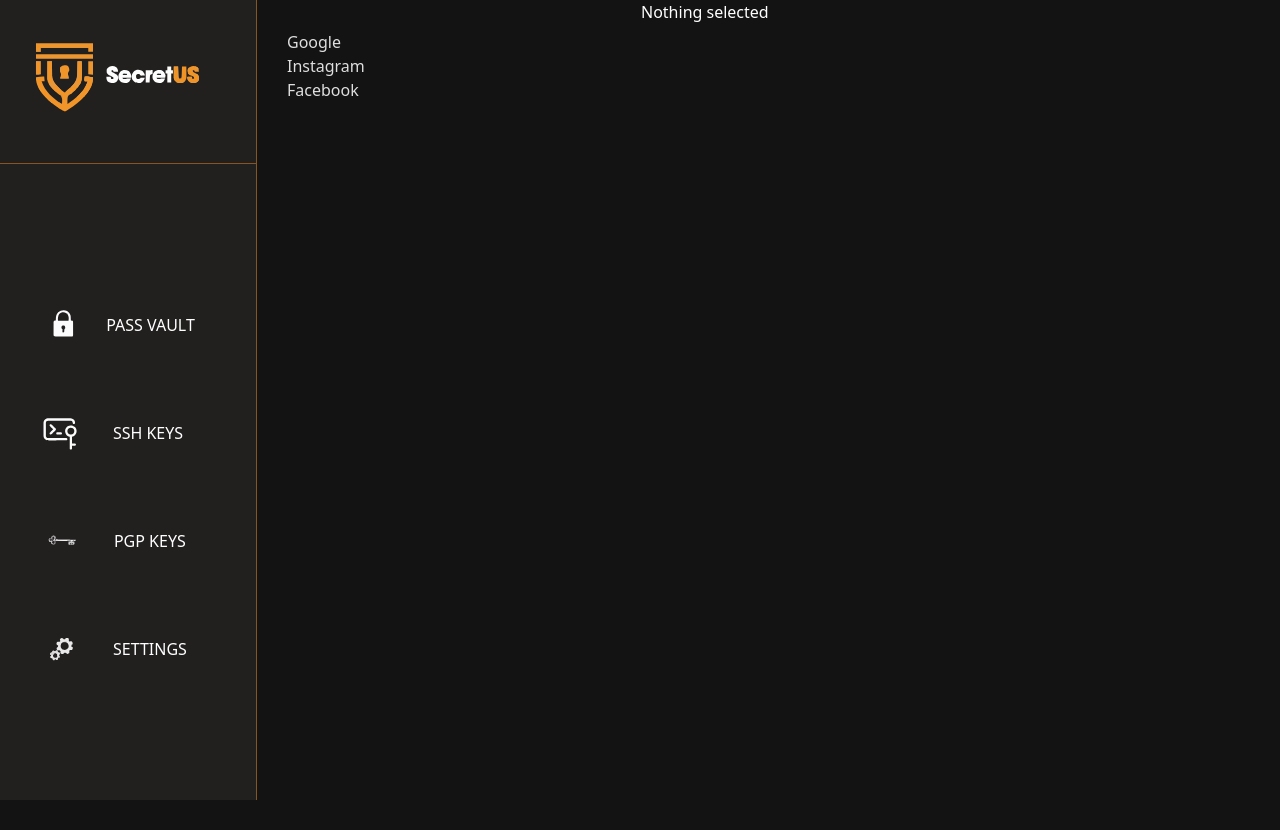
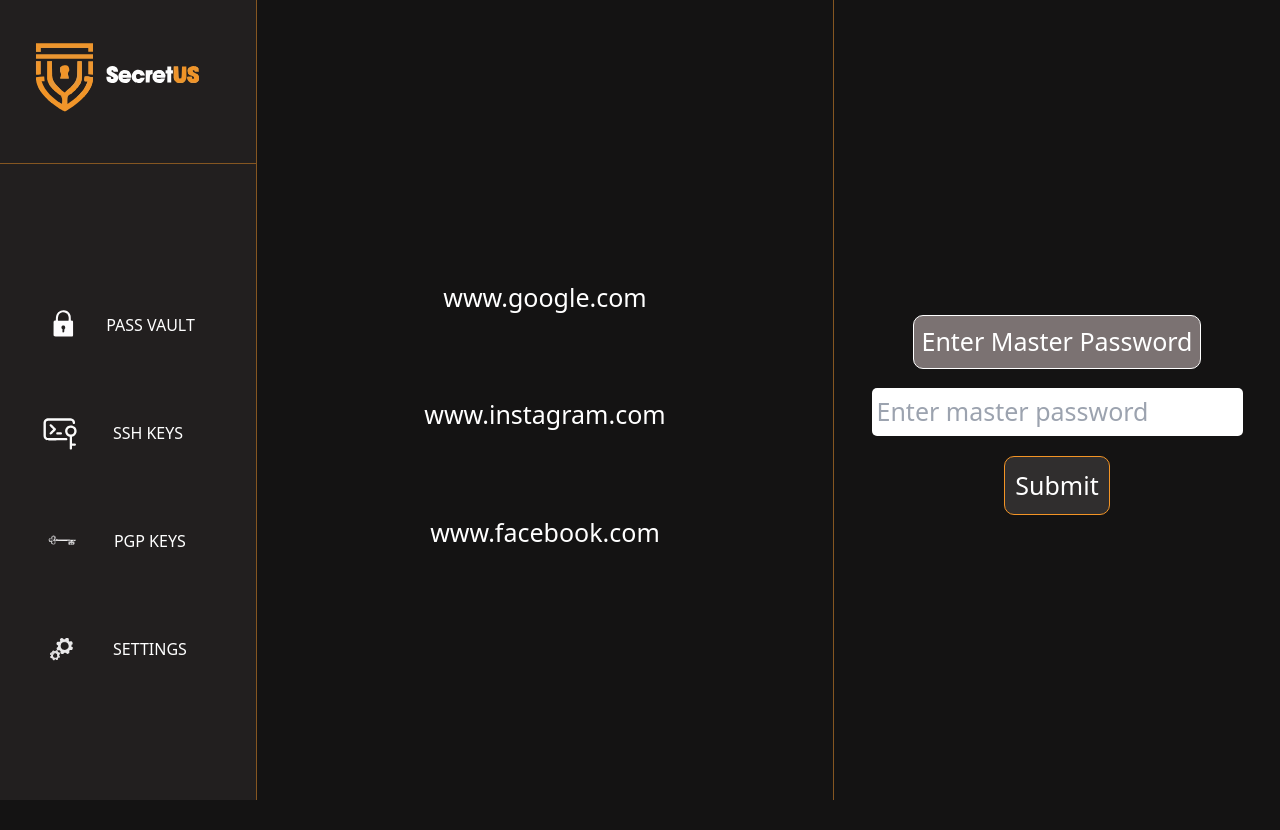
Before and after one commit to TeamNuclearCodes/SecretUS, a React (Create React App) app in the folder frontend/: page /passvault in a window 1280 px wide. Built offline with nearby package versions, Linux system fonts and the light colour scheme.

Commit message:
PassVault ui done

```diff
--- a/frontend/src/App.css
+++ b/frontend/src/App.css
@@ -87,18 +87,3 @@
   height: 50px;
   left: 20px;
 }
-
-.password-list {
-  float: left;
-  display: flex;
-  flex-direction: column;
-  justify-content: flex-start;
-  padding: 30px 0 0 30px;
-  width: 30vw;
-  color: #dedede;
-}
-
-.item-details {
-  float: right;
-  color: white;
-}
--- a/frontend/src/pages/PassVault/PassVault.css
+++ b/frontend/src/pages/PassVault/PassVault.css
@@ -0,0 +1,59 @@
+.passVaultBody{
+    display: flex;
+    flex-grow: 1;
+}
+
+.password-list{
+    padding: 0;
+    width: 45vw;
+    display: flex;
+    flex-direction: column;
+    justify-content: center;
+    align-items: center;
+    gap: 60px;
+    font-size: 25px;
+}
+
+.active{
+    background-color: #302e2e;
+}
+
+.passVaultItemList{
+    padding: 10px;
+    padding-left: 20px;
+    padding-right: 20px;
+}
+
+.item-details{
+    display: flex;
+    justify-content: center;
+    align-items: center;
+    flex-grow: 1;
+}
+.item-details-form{
+    display: flex;
+    flex-direction: column;
+    height: 25vh;
+    justify-content: space-between;
+    align-items: center;
+    font-size: 25px;
+}
+
+.item-details-header{
+    background-color: #7b7272;
+    padding: 7px;
+    border-radius: 10px;
+    border: 1px, solid, #ffffff;
+}
+
+.button{
+    background-color: #302e2e;
+    padding: 10px;
+    border-radius: 10px;
+    border: 1px, solid, #f39425;
+}
+
+.item-details-form input{
+    padding: 5px;
+    border-radius: 5px;
+}
--- a/frontend/src/pages/PassVault/PassVault.jsx
+++ b/frontend/src/pages/PassVault/PassVault.jsx
@@ -1,14 +1,13 @@
 import React, { useState } from "react";
-import "./PassVault.css"
-
+import "./PassVault.css";
 
 const PassVault = () => {
   const items = [
-    { id: 1, site: "Google", pass: "google" },
-    { id: 2, site: "Instagram", pass: "insta" },
-    { id: 3, site: "Facebook", pass: "fb" },
+    { id: 1, site: "www.google.com", pass: "google" },
+    { id: 2, site: "www.instagram.com", pass: "insta" },
+    { id: 3, site: "www.facebook.com", pass: "fb" },
   ];
-  const [selectedItem, setSelectedItem] = useState(null);
+  const [selectedItem, setSelectedItem] = useState({id:""});
   const [isPasswordEntered, setIsPasswordEntered] = useState(false);
   const [masterPassword, setMasterPassword] = useState("");
 
@@ -31,32 +30,41 @@
   };
 
   return (
-    <div>
-      <div className="password-list">
-        <ul>
+    <div className="passVaultBody">
+      <ul className="password-list">
         {items.map((item) => (
           <li
             key={item.id}
-              onClick={() => handleItemClick(item)}
-              className="passVaultItemList"
+            onClick={() => {
+              handleItemClick(item);
+              console.log(item, selectedItem);
+            }}
+            className={
+              item.id === selectedItem.id
+                ? "passVaultItemList active"
+                : "passVaultItemList"
+            }
           >
             {item.site}
           </li>
         ))}
       </ul>
-      </div>
+      <div className="vr"></div>
       <div className="item-details">
         {!selectedItem ? (
           <div>Nothing selected</div>
         ) : !isPasswordEntered ? (
-          <form onSubmit={handleMasterPassSubmit}>
+          <form onSubmit={handleMasterPassSubmit} className="item-details-form">
+            <div className="item-details-header">Enter Master Password</div>
             <input
               type="password"
               value={masterPassword}
               onChange={handleMasterPassChange}
               placeholder="Enter master password"
             />
-            <button type="submit">Submit</button>
+            <button type="submit" className="button">
+              Submit
+            </button>
           </form>
         ) : (
           <div>
```
Lines whose indentation alone changed are shown as unchanged.
